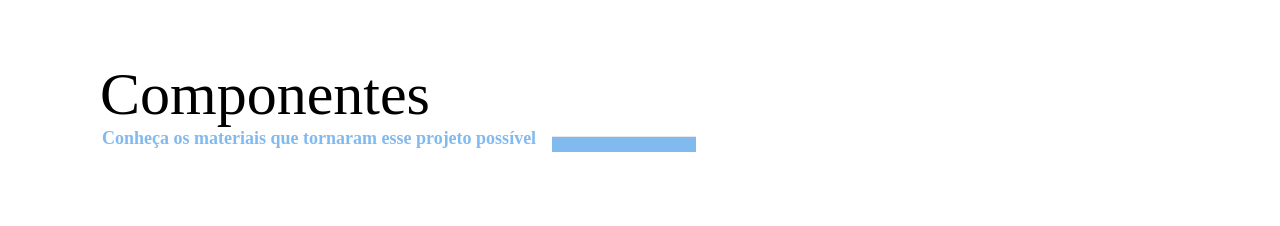
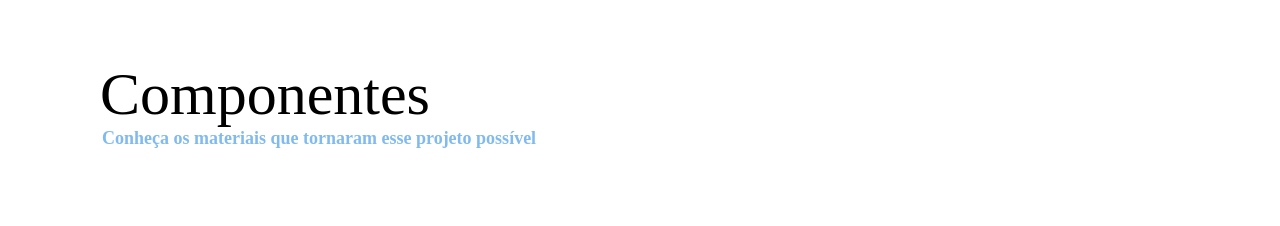
Before and after one commit to MelLayanne/ProjetoBuddy, a React (Vite) app: page /componentes in a window 1280 px wide. Shown: the part 800-1026 px from the top of the page. Built offline with nearby package versions, Linux system fonts and the light colour scheme; a small style sheet from the web is missing.

Commit message:
Ajustando Detalhes

```diff
--- a/src/pages/componentes/ComponentesP.jsx
+++ b/src/pages/componentes/ComponentesP.jsx
@@ -54,9 +54,7 @@ const ComponentesP = () => {
               <p className="m-0 font-tinos font-bold text-azul pl-0.5 text-base md:text-lg">
                 Conheça os materiais que tornaram esse projeto possível
               </p>
-              <div className="ml-0 md:ml-4 bg-azul h-2 md:h-4 w-24 md:w-36 mt-3">
-                <hr className="text-azul" />
-              </div>
+
             </div>
           </div>
         </div>
```
